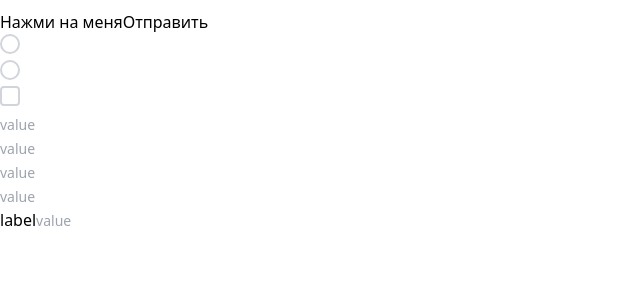
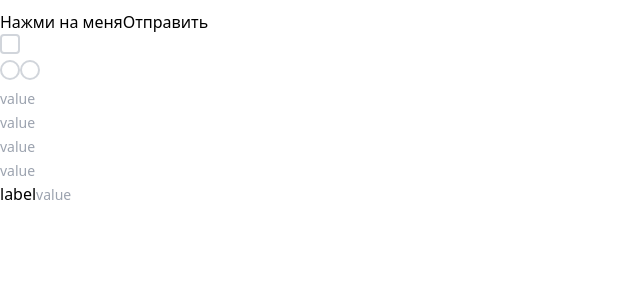
Before and after one commit to Maksimkarpeko/Project-On-React, a React (Vite) app: page / in a window 1280 px wide. Shown: the top 300 px of the page, without its empty margins (0-640 px from the left). Built offline with nearby package versions, Linux system fonts and the light colour scheme.

Commit message:
input:update input

```diff
--- a/src/App.tsx
+++ b/src/App.tsx
@@ -1,7 +1,9 @@
 import { Button } from 'components/Button/Button';
 import { buttonColor, buttonSize } from 'components/Button/constant';
+import { Checkbox } from 'components/CheckBox/Checkbox';
 import { Input } from 'components/Input/Input';
 import { InputColor, InputTitle, Variant } from 'components/Input/constant';
+import { Radio } from 'components/Radio/Radio';
 
 import Arrow from './assets/Arrow.png';
 
@@ -15,10 +17,9 @@ function App() {
       <Button type="button" color={buttonColor.darkBlue} size={buttonSize.sizeXl}>
         Отправить
       </Button>
-
-      <Input name="radio" type="radio" placeholder="value" variant={Variant.radio} />
-      <Input name="radio" type="radio" placeholder="value" variant={Variant.radio} />
-      <Input name="checkbox" type="checkbox" placeholder="value" variant={Variant.checkbox} />
+      <Checkbox/>
+      <Radio />
+      <Radio />
       <Input
         name="text"
         type="text"
@@ -56,7 +57,7 @@ function App() {
         variant={Variant.text}
         inputColor={InputColor.bigDarkGray}
         title="label"
-        id='text'
+        id="text"
         inputTitle={InputTitle.redTitle}
       />
     </>
--- /dev/null
+++ b/src/components/CheckBox/Checkbox.tsx
@@ -0,0 +1,12 @@
+import type { FC } from 'react';
+
+import style from './checkBox.module.scss';
+import type { ICheckbox } from './type';
+
+export const Checkbox: FC<ICheckbox> = ({ required ,...rest }) => {
+  return (
+    <div>
+      <input type="checkbox" name="checkbox" className={style.customCheckBox} {...rest} required={required} />
+    </div>
+  );
+};
--- /dev/null
+++ b/src/components/CheckBox/checkBox.module.scss
@@ -0,0 +1,18 @@
+.customCheckBox {
+  @apply appearance-none w-5 h-5 rounded bg-white border-2 border-gray-300 checked:bg-blue-500 relative cursor-pointer;
+}
+.customCheckBox::after {
+  content: '';
+  position: absolute;
+  display: none;
+  top: 2px;
+  left: 5px;
+  width: 5px;
+  height: 10px;
+  border: solid white;
+  border-width: 0 2px 2px 0;
+  transform: rotate(45deg);
+}
+.customCheckBox:checked::after {
+  display: block;
+}
--- /dev/null
+++ b/src/components/CheckBox/type.ts
@@ -0,0 +1,5 @@
+import type { HTMLAttributes } from 'react';
+
+export interface ICheckbox extends HTMLAttributes<HTMLInputElement>  {
+	required?:boolean,
+}
--- a/src/components/Input/Input.tsx
+++ b/src/components/Input/Input.tsx
@@ -22,8 +22,6 @@ export const Input: FC<IInput> = ({
 }) => {
   const inputClassName = clsx(
     {
-      [style.customRadio]: variant == Variant.radio,
-      [style.customCheckBox]: variant == Variant.checkbox,
       [style.customInput]: variant == Variant.text,
     },
     {
--- a/src/components/Input/constant.ts
+++ b/src/components/Input/constant.ts
@@ -1,6 +1,4 @@
 export enum Variant {
-  radio = 'radio',
-  checkbox = 'checkbox',
   text = 'text',
 }
 export enum InputColor {
--- a/src/components/Input/input-style.module.scss
+++ b/src/components/Input/input-style.module.scss
@@ -1,45 +1,3 @@
-.customRadio {
-  @apply appearance-none w-5 h-5 rounded-full bg-white border-2 border-gray-300 checked:bg-blue-500 relative cursor-pointer;
-}
-
-.customRadio::before {
-  content: '';
-  position: absolute;
-  top: 50%;
-  left: 50%;
-  width: 6px;
-  height: 6px;
-  background-color: white;
-  border-radius: 9999px;
-  transform: translate(-50%, -50%);
-  opacity: 0;
-  transition: opacity 0.2s;
-}
-
-.customRadio:checked::before {
-  opacity: 1;
-}
-
-.customCheckBox {
-  @apply appearance-none w-5 h-5 rounded bg-white border-2 border-gray-300 checked:bg-blue-500 relative cursor-pointer;
-}
-.customCheckBox::after {
-  content: '';
-  position: absolute;
-  display: none;
-  top: 2px;
-  left: 5px;
-  width: 5px;
-  height: 10px;
-  border: solid white;
-  border-width: 0 2px 2px 0;
-  transform: rotate(45deg);
-}
-
-.customCheckBox:checked::after {
-  display: block;
-}
-
 .customInput {
   @apply appearance-none border-none outline-none rounded-lg text-sm w-80;
 }
--- /dev/null
+++ b/src/components/Radio/Radio.tsx
@@ -0,0 +1,7 @@
+import type { FC, HTMLAttributes } from 'react';
+
+import style from './radio.module.scss';
+
+export const Radio: FC<HTMLAttributes<HTMLInputElement>> = ({ ...rest }) => {
+  return <input type="radio" name="radio" className={style.customRadio} {...rest} />;
+};
--- /dev/null
+++ b/src/components/Radio/radio.module.scss
@@ -0,0 +1,21 @@
+.customRadio {
+  @apply appearance-none w-5 h-5 rounded-full bg-white border-2 border-gray-300 checked:bg-blue-500 relative cursor-pointer;
+}
+
+.customRadio::before {
+  content: '';
+  position: absolute;
+  top: 50%;
+  left: 50%;
+  width: 6px;
+  height: 6px;
+  background-color: white;
+  border-radius: 100px;
+  transform: translate(-50%, -50%);
+  opacity: 0;
+  transition: opacity 0.2s;
+}
+
+.customRadio:checked::before {
+  opacity: 1;
+}
```
